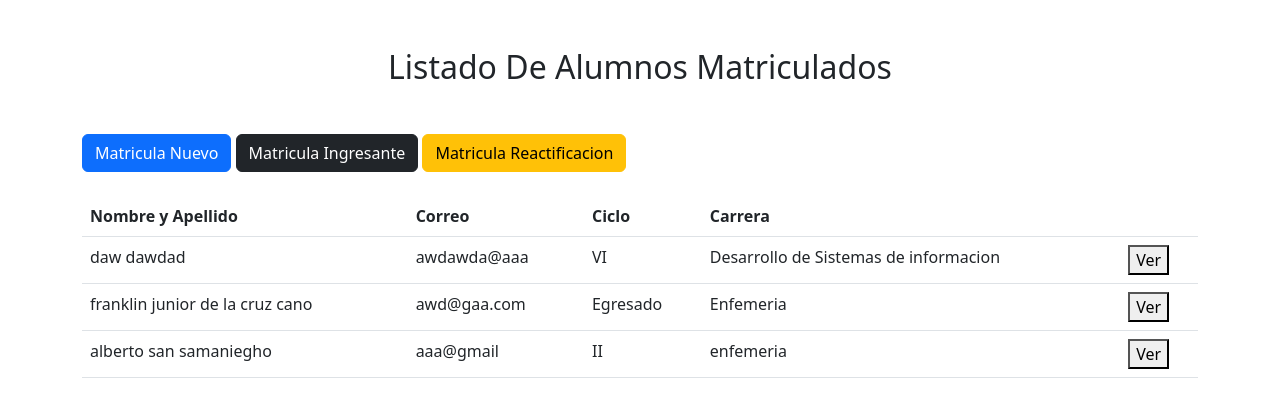
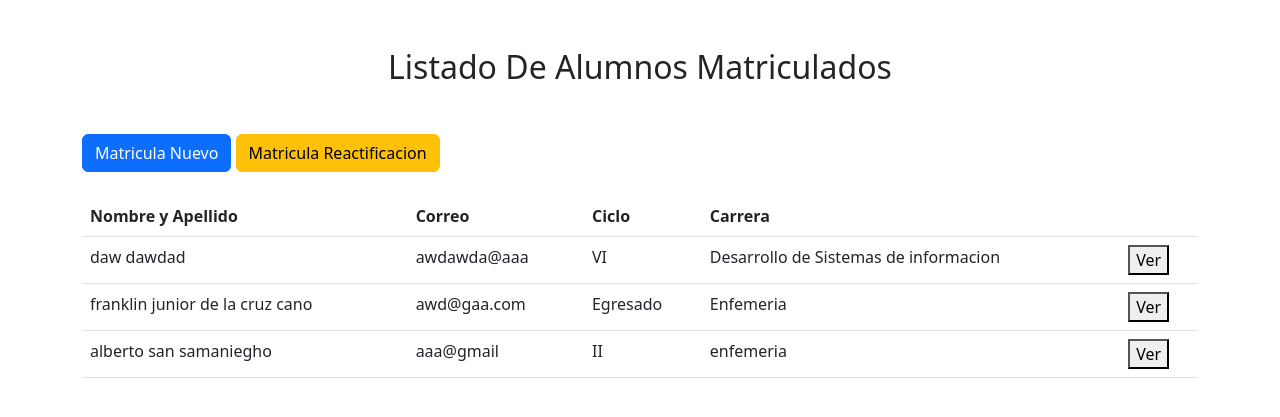
Before and after one commit to franklinjunior23/matricula, a PHP site: page / in a window 1280 px wide. Shown: the top 417 px of the page. Run offline with PHP 8.4, Linux system fonts and the light colour scheme; data comes from the database, SQL or seed files in the repository.

Commit message:
avance readm

```diff
--- a/Reactificacion.php
+++ b/Reactificacion.php
@@ -17,9 +17,6 @@ function getNextCiclo($ciclo)
     }
     return $ciclo;
 }
-
-
-
 
 if (!isset($_POST['Confirmacion'])) {
     return InitialPath();
--- a/index.php
+++ b/index.php
@@ -35,7 +35,7 @@ $resultado = $data->GetAll("a");
       <h2 class="text-center mb-5">Listado De Alumnos Matriculados</h2>
       <aside class="mb-4">
         <button class="btn btn-primary" type="button" data-bs-toggle="modal" data-bs-target="#exampleModal">Matricula Nuevo</button>
-        <button class="btn btn-dark" type="button" data-bs-toggle="modal" data-bs-target="#exampleModal2">Matricula Ingresante</button>
+       <!-- <button class="btn btn-dark" type="button" data-bs-toggle="modal" data-bs-target="#exampleModal2">Matricula Ingresante</button>--->
         <button class="btn btn-warning type=" button" data-bs-toggle="modal" data-bs-target="#exampleModal3">Matricula Reactificacion</button>
       </aside>
       <!-- modales ///  --->
@@ -194,6 +194,7 @@ $resultado = $data->GetAll("a");
 
 
 <?php
+/*
 if (isset($_POST['borrarbd'])) {
 }
 if (isset($_POST['reiniciar'])) {
@@ -212,6 +213,7 @@ if (isset($_POST['buscar'])) {
 
   echo $dni;
 }
+* */
 if (isset($_POST['Realizar'])) {
   $tipo = $_POST['tipo'];
   echo $tipo;
```
Also changed, not shown: readme.md.
